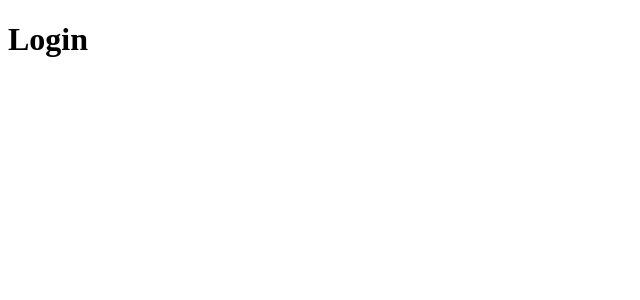
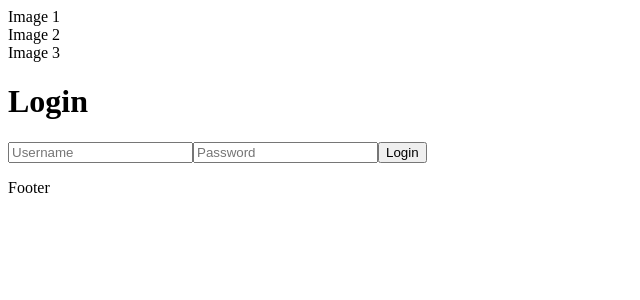
Before and after one commit to nqkhai294/LoginSite, a React (Create React App) app in the folder client/: page /login in a window 1280 px wide. Shown: the top 300 px of the page, without its empty margins (0-640 px from the left). Built offline with nearby package versions, Linux system fonts and the light colour scheme.

Commit message:
cap nhat bo cuc cua trang login

```diff
--- a/client/src/components/Loading.jsx
+++ b/client/src/components/Loading/Loading.jsx
@@ -1,3 +1,5 @@
+import './Loading.scss';
+
 const Loading = () => {
     return (
         <div className="loading">
--- a/client/src/components/Login.jsx
+++ /dev/null
@@ -1,9 +0,0 @@
-const Login = () => {
-    return (
-        <div>
-        <h1>Login</h1>
-        </div>
-    );
-}
-
-export default Login;
--- /dev/null
+++ b/client/src/components/Login/Login.jsx
@@ -0,0 +1,26 @@
+import "./Login.scss";
+
+const Login = () => {
+  return (
+    <div className="login-container">
+      <div className="image1">Image 1</div>
+      <div className="image2">Image 2</div>
+      <div className="image3">Image 3</div>
+
+      <div className="login">
+        <h1>Login</h1>
+        <form>
+          <input type="text" placeholder="Username" />
+          <input type="password" placeholder="Password" />
+          <button>Login</button>
+        </form>
+      </div>
+
+      <div className="footer">
+        <p>Footer</p>
+      </div>
+    </div>
+  );
+};
+
+export default Login;
--- a/client/src/index.js
+++ b/client/src/index.js
@@ -4,8 +4,8 @@ import App from './App';
 import reportWebVitals from './reportWebVitals';
 import { BrowserRouter } from 'react-router-dom';
 import { Route, Routes } from 'react-router-dom';
-import Login from './components/Login';
-import Loading from './components/Loading';
+import Login from './components/Login/Login';
+import Loading from './components/Loading/Loading';
 
 const root = ReactDOM.createRoot(document.getElementById('root'));
 root.render(
```
Also changed, not shown: client/src/components/Loading/Loading.scss (added), client/src/components/Login/Login.scss (added).
